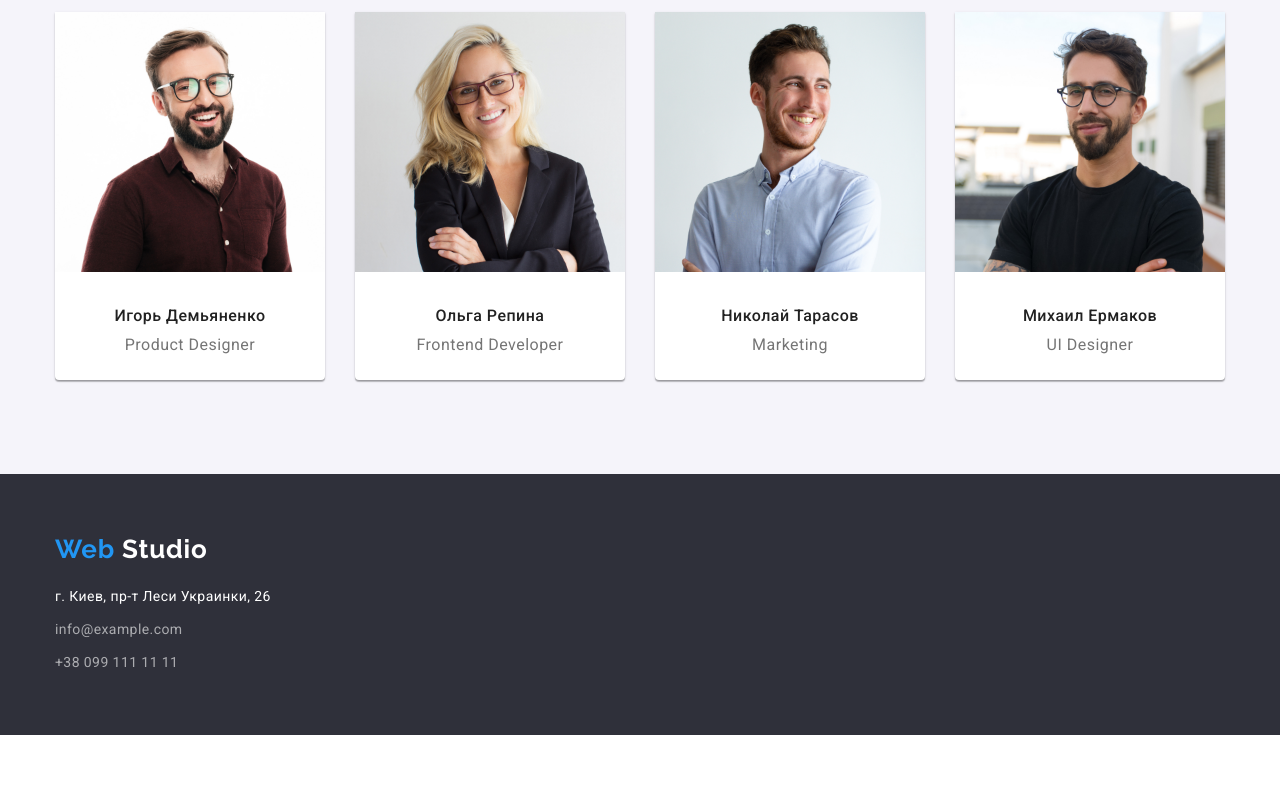
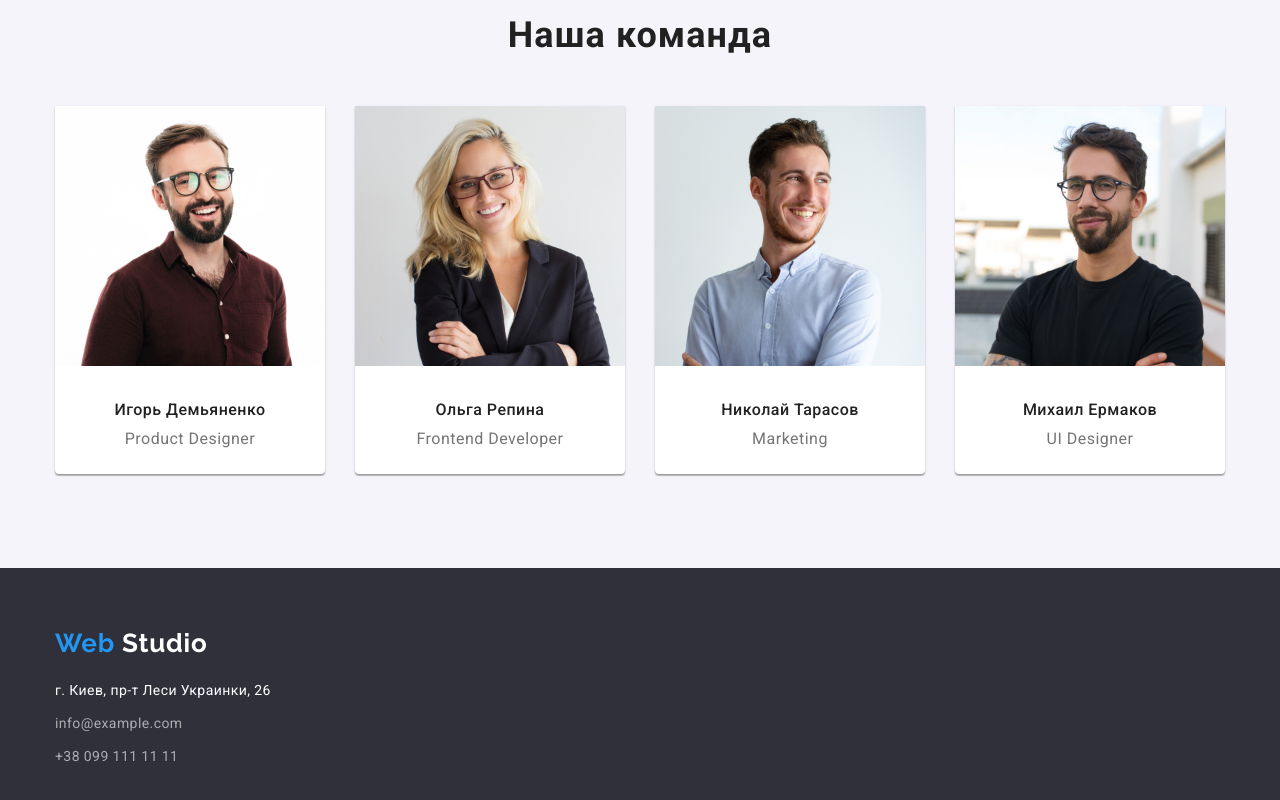
Before and after one commit to Andviva/goit-markup-hw-03, a plain HTML site: page index.html in a window 1280 px wide. Shown: the part 1531-2331 px from the top of the page. Before the commit the page ends 2266 px from the top, so only its background shows below. Drawn offline with nearby package versions, Linux system fonts and the light colour scheme.

Commit message:
Доработка дз3
Марджины и паддинги

```diff
--- a/css/styles.css
+++ b/css/styles.css
@@ -218,6 +218,8 @@ header {
 /*------------------Команда---------------------*/
 .team {
   background-color: #f5f4fa;
+  padding-top: 94px;
+  padding-bottom: 94px;
 }
 .team-main-title {
   margin-bottom: 50px;
@@ -233,7 +235,6 @@ header {
 }
 .team-item {
   margin-right: 30px;
-  margin-bottom: 94px;
   width: 270px;
   height: 368px;
 
@@ -271,11 +272,13 @@ header {
 /*------------------Подвал---------------------*/
 .footer {
   background-color: var(--second-bgncolor);
+  padding-top: 60px;
+  padding-bottom: 60px;
 }
 .logo-footer {
   display: block;
-  padding-top: 60px;
-  padding-bottom: 20px;
+
+  margin-bottom: 20px;
 }
 .logo-studio {
   color: var(--second-text-color);
@@ -291,9 +294,6 @@ header {
 .footer-address:hover,
 .footer-address:focus {
   color: var(--accent-text-color);
-}
-.footer-list {
-  padding-bottom: 60px;
 }
 .footer-item {
   margin-top: 9px;
```
